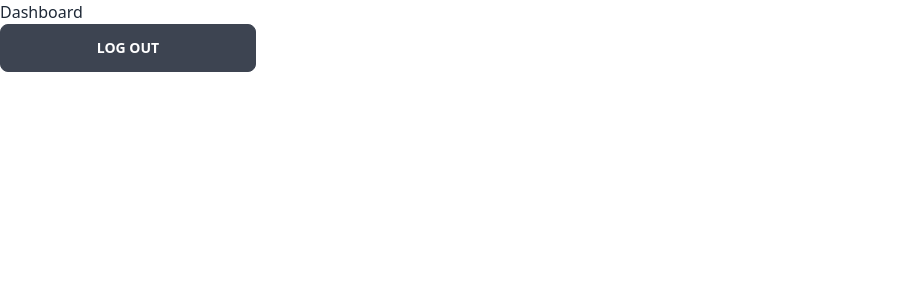
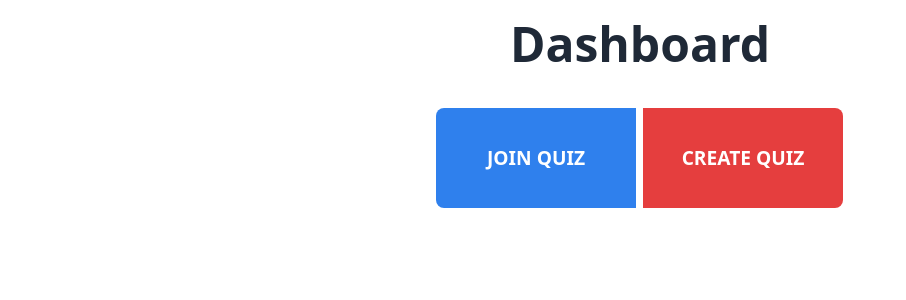
Before and after one commit to JeelRajodiya/brain-blitz, a Next.js app: page /Dashboard in a window 1280 px wide. Shown: the top 300 px of the page, without its empty margins (0-906 px from the left). Built offline with nearby package versions, Linux system fonts and the light colour scheme; no server answers; sample sign-in values are in the browser's storage.

Commit message:
added buttons to join and create a quiz

```diff
--- a/pages/Dashboard.tsx
+++ b/pages/Dashboard.tsx
@@ -10,13 +10,19 @@ export default function Dashboard() {
         signOut({ callbackUrl: "/LandingPage" });
     };
     return (
-        <div className="flex justify-center flex-col ">
-            <div className="">
-                <h1>Dashboard</h1>
+        <div className="flex justify-center flex-col center">
+            <div className="center" style={{ marginBottom: "30px" }}>
+                <h1 className="text-5xl font-bold">Dashboard</h1>
             </div>
-            <button className="btn w-64 al" onClick={performSignOut}>
+
+            <div className="btn-group button-group">
+                <button className="btn join">Join Quiz</button>
+                <button className="btn create">Create Quiz</button>
+            </div>
+
+            {/* <button className="btn w-64 al" onClick={performSignOut}>
                 Log out
-            </button>
+            </button> */}
         </div>
     );
 }
--- a/styles/global.css
+++ b/styles/global.css
@@ -7,8 +7,12 @@
   display: flex;
   justify-content: center;
   align-items: center;
+  padding: 10px;
+  padding-left: 10px;
+  padding-right: 10px;
 }
 
+/* ---------------------   LANDING PAGE   ------------------------------- */
 /* more intense colors in the landing page */
 .text-blue-400 {
   color: hsl(200, 100%, 50%);
@@ -55,3 +59,43 @@
   -webkit-text-fill-color: transparent;
   animation: burn 2s infinite;
 }
+
+
+/* ----------------------- DASHBOARD ------------------------------ */
+
+/* the button group on dashboard */
+.button-group {
+  display: flex;
+  gap: 7px; /* Adjust the value as needed for the desired gap */
+
+}
+
+.btn{
+  width : 200px;
+  height: 100px;
+  padding: 10px 20px;
+  border: none;
+  border-radius: 4px;
+  cursor: pointer;
+  font-size: larger;
+}
+
+.join {
+  background-color: #2F80ED; /* Blue color */
+  color: white;
+}
+
+.join:hover {
+  background-color: #1B4C8C; /* Darker blue color on hover */
+  color: white;
+}
+
+.create {
+  background-color: #E53E3E; /* Red color */
+  color: white;
+}
+
+.create:hover {
+  background-color: #B02424; /* Darker red color on hover */
+  color: white;
+}
```
